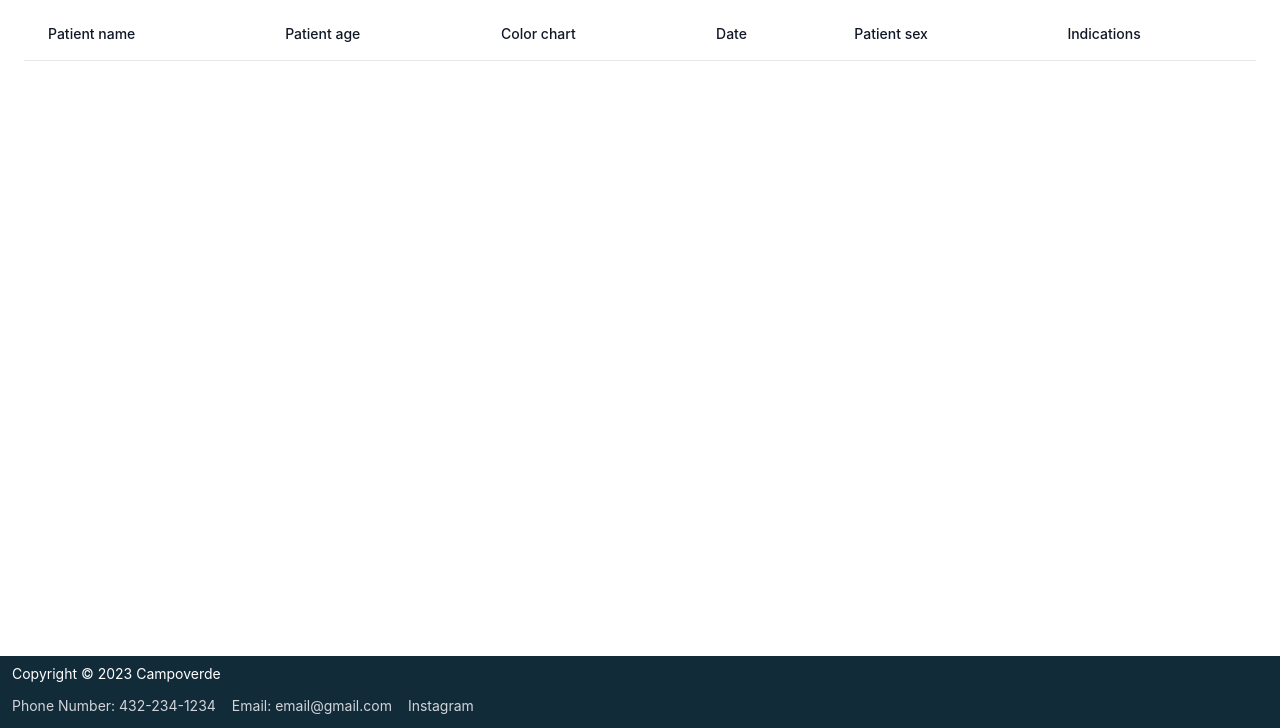
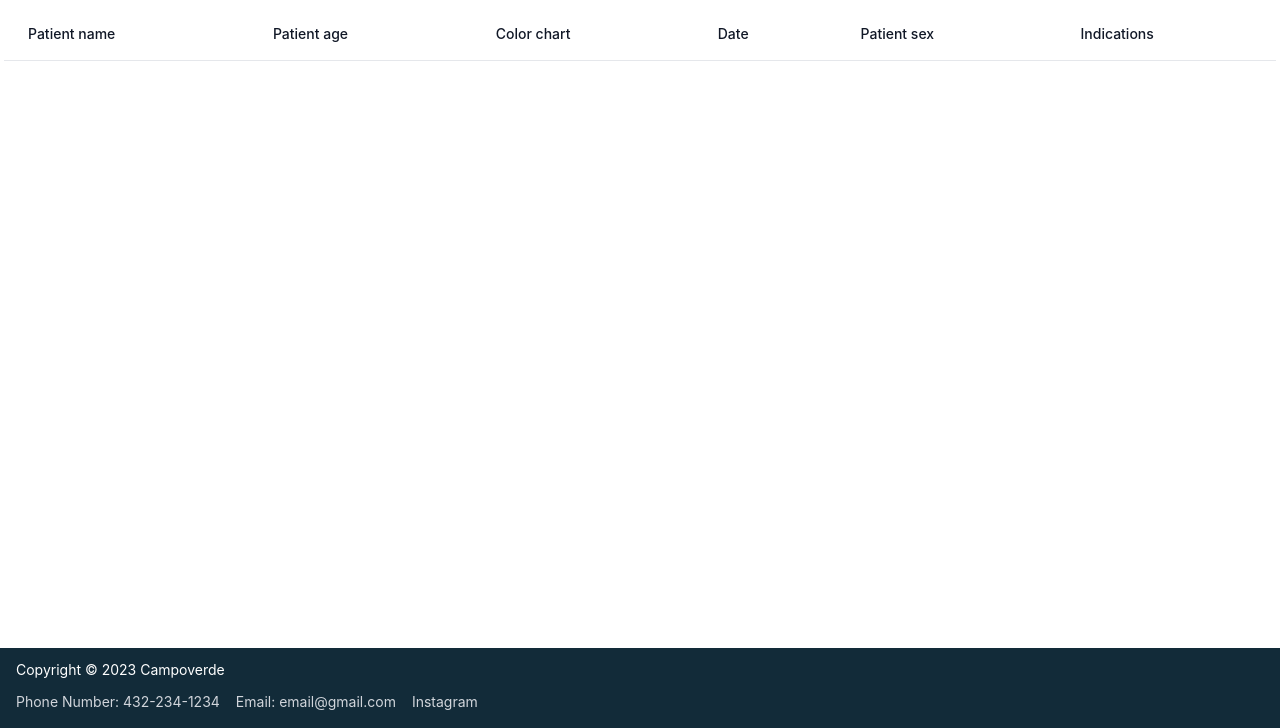
Before and after one commit to VimBotion/A-Dental-Order-Website, a Flask app: page / in a window 1280 px wide. Shown: the part 72-800 px from the top of the page. Run offline with Flask 3, Linux system fonts and the light colour scheme; the visitor is signed in with stand-in values (Sample User, id 1); lists and menus that the app fills with data are empty; some libraries are stand-ins or nearby versions.

Commit message:
everything ready

```diff
--- a/static/output.css
+++ b/static/output.css
@@ -736,6 +736,11 @@ video {
   min-width: 100%;
 }
 
+.min-w-max {
+  min-width: -moz-max-content;
+  min-width: max-content;
+}
+
 .origin-\[0\] {
   transform-origin: 0;
 }
@@ -956,6 +961,11 @@ video {
 .px-5 {
   padding-left: 1.25rem;
   padding-right: 1.25rem;
+}
+
+.px-1 {
+  padding-left: 0.25rem;
+  padding-right: 0.25rem;
 }
 
 .pl-10 {
@@ -1302,6 +1312,16 @@ video {
     margin-bottom: 2rem;
   }
 
+  .max-sm\:min-w-max {
+    min-width: -moz-max-content;
+    min-width: max-content;
+  }
+
+  .max-sm\:bg-slate-600 {
+    --tw-bg-opacity: 1;
+    background-color: rgb(71 85 105 / var(--tw-bg-opacity));
+  }
+
   .max-sm\:pt-0 {
     padding-top: 0px;
   }
@@ -1331,9 +1351,34 @@ video {
     padding-right: 1rem;
   }
 
+  .sm\:px-8 {
+    padding-left: 2rem;
+    padding-right: 2rem;
+  }
+
+  .sm\:px-10 {
+    padding-left: 2.5rem;
+    padding-right: 2.5rem;
+  }
+
+  .sm\:py-10 {
+    padding-top: 2.5rem;
+    padding-bottom: 2.5rem;
+  }
+
+  .sm\:py-6 {
+    padding-top: 1.5rem;
+    padding-bottom: 1.5rem;
+  }
+
   .sm\:text-base {
     font-size: 1rem;
     line-height: 1.5rem;
+  }
+
+  .sm\:text-xs {
+    font-size: 0.75rem;
+    line-height: 1rem;
   }
 }
 
--- a/templates/index.html
+++ b/templates/index.html
@@ -4,27 +4,27 @@
 
   <div class="flex flex-col">
   <div>
-      <div class="py-2 inline-block min-w-full sm:px-6">
+      <div class="py-2 px-1 inline-block min-w-full sm:px-6 sm:py-6">
         <div class="overflow-x-auto">
           <table class="min-w-full">
             <thead class="border-b">
               <tr>
-                <th scope="col" class="text-sm font-medium text-gray-900 px-6 py-4 text-left">
+                <th scope="col" class="text-xs font-medium md:text-sm text-gray-900 px-6 py-4 text-left">
                   Patient name
                 </th>
-                <th scope="col" class="text-sm font-medium text-gray-900 px-6 py-4 text-left">
+                <th scope="col" class="text-xs font-medium md:text-sm text-gray-900 px-6 py-4 text-left">
                   Patient age
                 </th>
-                <th scope="col" class="text-sm font-medium text-gray-900 px-6 py-4 text-left">
+                <th scope="col" class="text-xs md:text-sm font-medium text-gray-900 px-6 py-4 text-left">
                   Color chart
                 </th>
-                <th scope="col" class="text-sm font-medium text-gray-900 px-6 py-4 text-left">
+                <th scope="col" class="text-xs md:text-sm font-medium text-gray-900 px-6 py-4 text-left">
                   Date
                 </th>
-                <th scope="col" class="text-sm font-medium text-gray-900 px-6 py-4 text-left">
+                <th scope="col" class="text-xs md:text-sm font-medium text-gray-900 px-6 py-4 text-left">
                   Patient sex
                 </th>
-                <th scope="col" class="text-sm font-medium text-gray-900 px-6 py-4 text-left">
+                <th scope="col" class="text-xs md:text-sm font-medium text-gray-900 px-6 py-4 text-left">
                   Indications
                 </th>
               </tr>
--- a/templates/layout.html
+++ b/templates/layout.html
@@ -50,7 +50,7 @@
       {% endblock %}
 
     </body>
-    <footer class="m-0 fixed bottom-0 w-full bg-primary text-white text-center p-1">
+    <footer class="m-0 fixed bottom-0 w-full bg-primary text-white text-center p-2">
       <p class="block m-1 pl-1 text-left text-sm"> Copyright © 2023 Campoverde</p>
       <nav class="flex text-white no-underline">
         <p class="block text-sm m-1 p-1 text-gray-300">Phone Number: 432-234-1234</p>
--- a/templates/location.html
+++ b/templates/location.html
@@ -1,5 +1,5 @@
 {% extends 'layout.html' %}
 {% block title %}Location{% endblock %}
 {% block main %}
-<iframe src="https://www.google.com/maps/embed?pb=!1m18!1m12!1m3!1d377.68221008753267!2d-74.0286292300599!3d40.773951232749745!2m3!1f0!2f0!3f0!3m2!1i1024!2i768!4f13.1!3m3!1m2!1s0x89c258279fe405e1%3A0xe0521114ce44d76f!2sCampoverde%20Dental%20Laboratory%2C%20Inc!5e0!3m2!1ses!2sec!4v1674590515718!5m2!1ses!2sec" width="100%" height="795" style="border:0;" allowfullscreen="" loading="lazy" referrerpolicy="no-referrer-when-downgrade"></iframe>
+<iframe src="https://www.google.com/maps/embed?pb=!1m18!1m12!1m3!1d377.68221008753267!2d-74.0286292300599!3d40.773951232749745!2m3!1f0!2f0!3f0!3m2!1i1024!2i768!4f13.1!3m3!1m2!1s0x89c258279fe405e1%3A0xe0521114ce44d76f!2sCampoverde%20Dental%20Laboratory%2C%20Inc!5e0!3m2!1ses!2sec!4v1674590515718!5m2!1ses!2sec" width="100%" height="817" style="border:0;" allowfullscreen="" loading="lazy" referrerpolicy="no-referrer-when-downgrade"></iframe>
 {% endblock %}
--- a/templates/order.html
+++ b/templates/order.html
@@ -15,11 +15,11 @@
         </div>
         <div class="grid grid-cols-2">
             <div class="relative z-0 w-full mb-6 group mt-5">
-                <input id="men" type="radio" value="Men" name="men" class="w-4 h-4 text-blue-600 bg-gray-100 border-gray-300 focus:ring-blue-500 dark:focus:ring-blue-600 dark:ring-offset-gray-800 focus:ring-2 dark:bg-gray-700 dark:border-gray-600">
+                <input id="men" type="radio" value="Men" name="gender" class="w-4 h-4 text-blue-600 bg-gray-100 border-gray-300 focus:ring-blue-500 dark:focus:ring-blue-600 dark:ring-offset-gray-800 focus:ring-2 dark:bg-gray-700 dark:border-gray-600">
                 <label for="men" class="py-4 ml-2 text-sm font-medium text-gray-900 dark:text-gray-300">Men</label>
             </div>
             <div class="relative z-0 w-full mb-6 group mt-5">
-                <input id="women" type="radio" value="Women" name="women" class="w-4 h-4 text-blue-600 bg-gray-100 border-gray-300 focus:ring-blue-500 dark:focus:ring-blue-600 dark:ring-offset-gray-800 focus:ring-2 dark:bg-gray-700 dark:border-gray-600">
+                <input id="women" type="radio" value="Women" name="gender" class="w-4 h-4 text-blue-600 bg-gray-100 border-gray-300 focus:ring-blue-500 dark:focus:ring-blue-600 dark:ring-offset-gray-800 focus:ring-2 dark:bg-gray-700 dark:border-gray-600">
                 <label for="women" class="w-full py-4 ml-2 text-sm font-medium text-gray-900 dark:text-gray-300">Women</label>
             </div>
         </div>
```
Also changed, not shown: instance/users.db.
